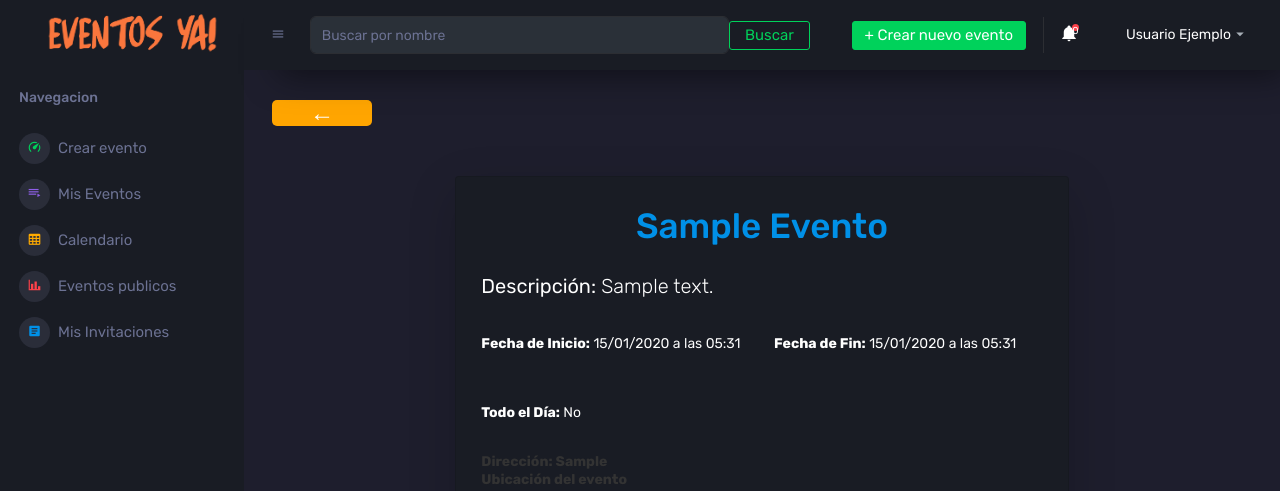
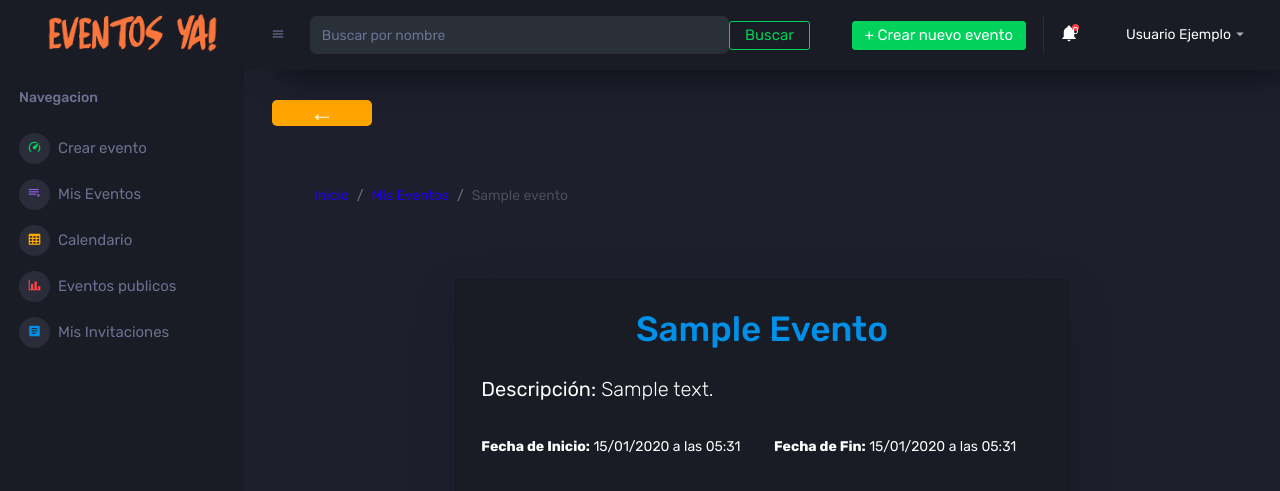
Before and after one commit to Perruni/TPI_Lab_IV, a Laravel app: page /eventos/1 in a window 1280 px wide. Shown: the top 491 px of the page. Run offline with Laravel 12, Linux system fonts and the light colour scheme; a user stored in the database is signed in; data comes from the database, SQL or seed files in the repository; tables that the repository leaves empty hold one stand-in row (values such as "Sample post"); parts of the project's set-up code (start-up, migrations or seed data) failed here and were passed over; some libraries are stand-ins or nearby versions.

Commit message:
Add : se agrego el Breadcrumb en las vistas, modificacion del login, funcionando la barra de busqueda(solo para eventos publicos) y eventos publicos solo muestra los publicos

```diff
--- a/app/Http/Controllers/eventocontroller.php
+++ b/app/Http/Controllers/eventocontroller.php
@@ -13,6 +13,7 @@ use Illuminate\Http\Request;
 use Carbon\Carbon;
 use Illuminate\Support\Arr;
 use App\Models\Notificacion;
+use Illuminate\Support\Facades\DB;
 
 class eventocontroller extends Controller
 {
@@ -179,7 +180,7 @@ class eventocontroller extends Controller
 
     public function mostrarEventos()
     {
-        $eventos = Evento::all(); //Aca iria la logica para ver solo los publicos
+        $eventos = Evento::where('publico', true)->get();
         return view('mostrarEventos', compact('eventos'));
     }
 
@@ -196,32 +197,20 @@ class eventocontroller extends Controller
         ]);
     }
 
+    public function buscarEventos(Request $request)
+{
+    $search = $request->input('search'); // Captura el término de búsqueda
 
-    public function buscarEventos(Request $request)
-        {
-            $search = $request->input('search');
-            $userId = Auth::id();
+    // Construye la consulta para buscar solo eventos públicos
+    $eventos = Evento::where('publico', true) // Filtra por eventos públicos
+        ->when($search, function ($query, $search) {
+            $query->where('nombreEvento', 'like', '%' . $search . '%'); // Filtra por nombre del evento
+        })
+        ->get();
 
-            //$categoriaId = $request->input('categoriaId');
+    return view('buscarEventos', compact('eventos'));
+}
 
-            $eventos = Evento::where(function($query) use ($search) {
-                    if ($search) {
-                        $query->where('name', 'like', '%' . $search . '%');
-                    }
-                    //if ($categoriaId) {
-                    //    $query->where('categoria_id', $categoriaId);
-                    //}
-                })
-                ->whereNotIn(function($subquery) use($userId) {
-                    $subquery->select('event_id')
-                            ->from('permisos')
-                            ->where('user_id', $userId);
-                })
-                ->where('user_id', '<>', $userId)
-                ->get();
-
-            return view('buscarEventos', compact('eventos'));
-        }
 
     public function eliminarInvitado($invitadoId)
     {
--- a/resources/views/EventoDetallado.blade.php
+++ b/resources/views/EventoDetallado.blade.php
@@ -17,6 +17,15 @@
 @endif
 
 <div class="container">
+    <!-- Breadcrumb -->
+    <nav aria-label="breadcrumb" class="mb-4">
+            <ol class="breadcrumb">
+                <li class="breadcrumb-item"><a href="{{ route('fullcalendar') }}">Inicio</a></li>
+                <li class="breadcrumb-item"><a href="{{ route('miseventos') }}">Mis Eventos</a></li>
+                <li class="breadcrumb-item active" aria-current="page">{{ $evento->nombreEvento }}</li>
+            </ol>
+        </nav>
+
     <div class="row justify-content-center">
         <div class="col-md-8">
             <div class="card shadow-lg rounded-4">
--- a/resources/views/auth/login.blade.php
+++ b/resources/views/auth/login.blade.php
@@ -32,7 +32,7 @@
             </label>
         </div>
 
-        <div class="flex items-center justify-end mt-4">
+        <div class="flex flex-col items-center justify-center mt-6 space-y-1">
             @if (Route::has('password.request'))
                 <a class="underline text-sm text-gray-600 dark:text-gray-400 hover:text-gray-900 dark:hover:text-gray-100 rounded-md focus:outline-none focus:ring-2 focus:ring-offset-2 focus:ring-indigo-500 dark:focus:ring-offset-gray-800" href="{{ route('password.request') }}">
                     {{ __('Olvidaste tu contraseña?') }}
@@ -44,7 +44,8 @@
             {{ __('No tienes cuenta? Regístrate') }}
         </a>
         @endif
-
+        </div>
+        <div class="mt-8 text-center">
             <x-primary-button class="ms-3">
                 {{ __('Iniciar sesion') }}
             </x-primary-button>
--- a/resources/views/fullcalendar.blade.php
+++ b/resources/views/fullcalendar.blade.php
@@ -16,8 +16,9 @@
 @endif
 
 
+<div id='calendar'></div>
 
-<div id='calendar'></div>
+
 
 <script src='https://cdn.jsdelivr.net/npm/fullcalendar@6.1.15/index.global.min.js'></script>
 
```
Also changed, not shown: resources/views/buscarEventos.blade.php (+13 -0 lines), resources/views/invitar.blade.php (+11 -0 lines), resources/views/miseventos.blade.php (+11 -0 lines), resources/views/misinvitaciones.blade.php (+13 -0 lines), resources/views/mostrarEventos.blade.php (+10 -0 lines).
